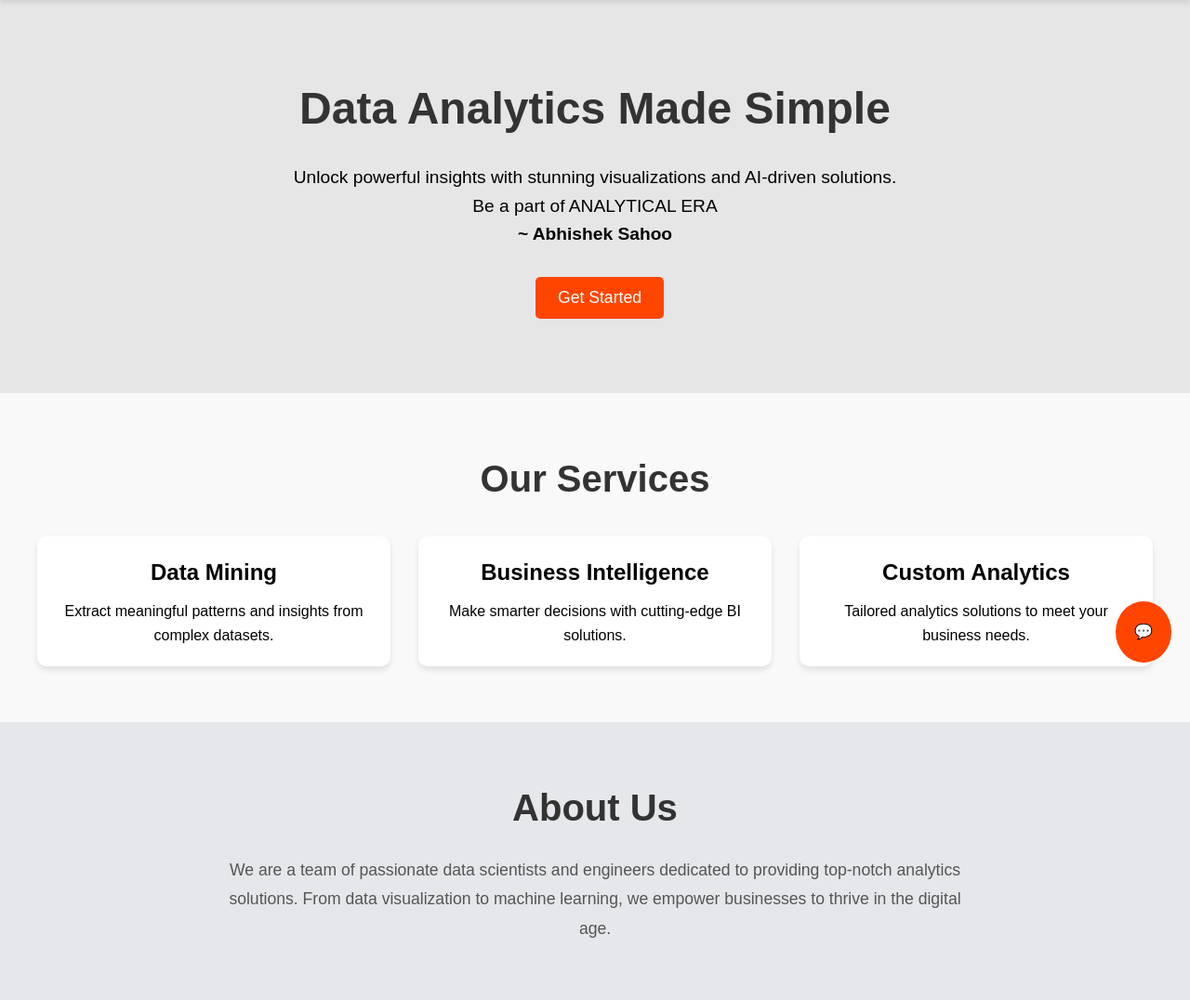
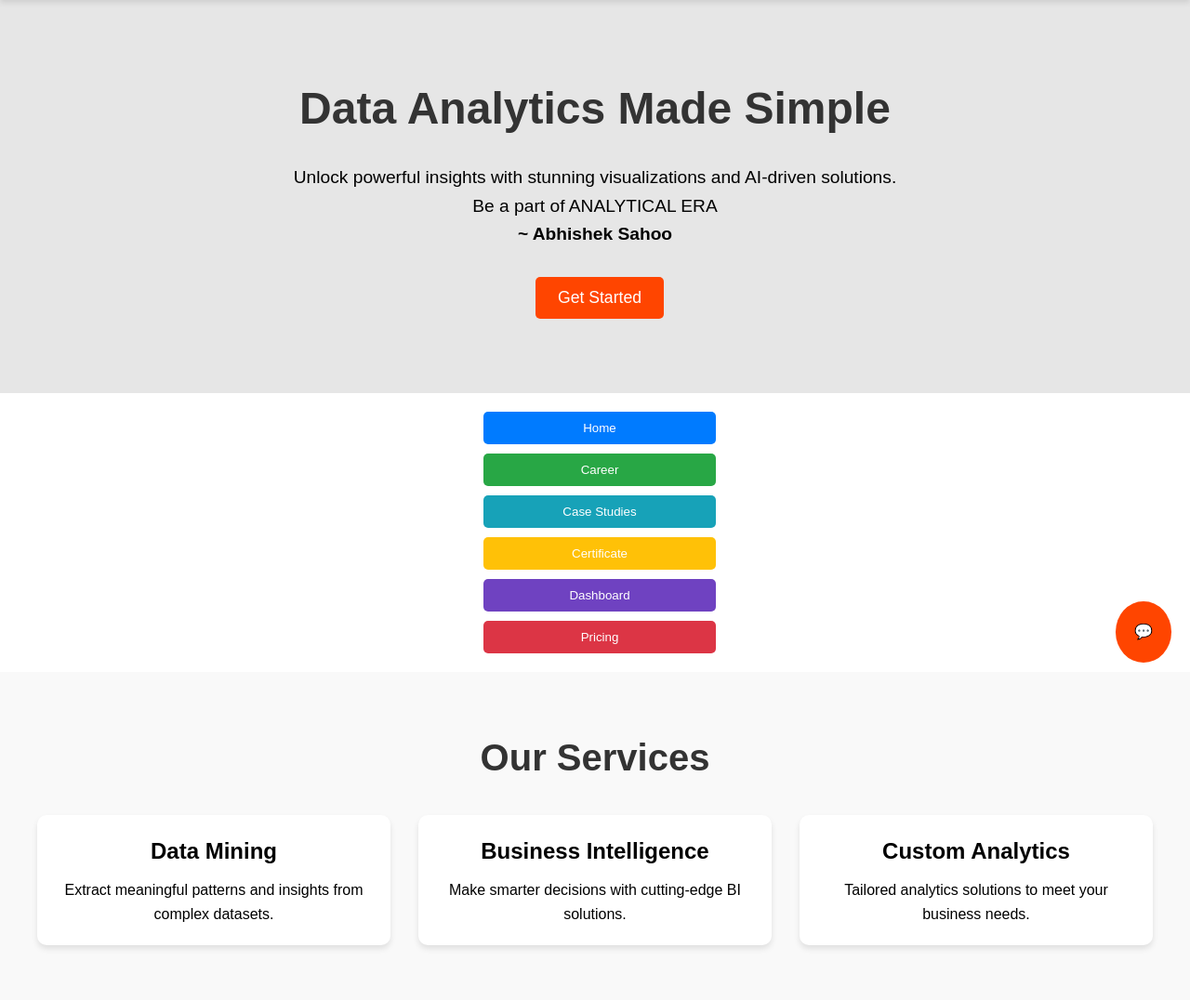
Before and after one commit to abhisheksahoo15/statswave_deploy, a Django app: page / in a window 1280 px wide. Shown: the part 67-1143 px from the top of the page at 93% size. Run offline with Django 5.2, Linux system fonts and the light colour scheme.

```diff
--- a/myapp/templates/myapp/index.html
+++ b/myapp/templates/myapp/index.html
@@ -36,6 +36,14 @@
       <a href="#services"><button>Get Started</button></a>
     </div>
   </section>
+  <div style="display: flex; flex-direction: column; gap: 10px; padding: 20px; max-width: 300px; margin: auto;">
+    <button onclick="window.location.href='/'" style="padding: 10px; background-color: #007bff; color: white; border: none; border-radius: 5px;">Home</button>
+    <button onclick="window.location.href='/career/'" style="padding: 10px; background-color: #28a745; color: white; border: none; border-radius: 5px;">Career</button>
+    <button onclick="window.location.href='/case-studies/'" style="padding: 10px; background-color: #17a2b8; color: white; border: none; border-radius: 5px;">Case Studies</button>
+    <button onclick="window.location.href='/certificate/'" style="padding: 10px; background-color: #ffc107; color: white; border: none; border-radius: 5px;">Certificate</button>
+    <button onclick="window.location.href='/dashboard/'" style="padding: 10px; background-color: #6f42c1; color: white; border: none; border-radius: 5px;">Dashboard</button>
+    <button onclick="window.location.href='/pricing/'" style="padding: 10px; background-color: #dc3545; color: white; border: none; border-radius: 5px;">Pricing</button>
+  </div>
 
   <section id="services" class="services fade-in">
     <h2>Our Services</h2>
```
